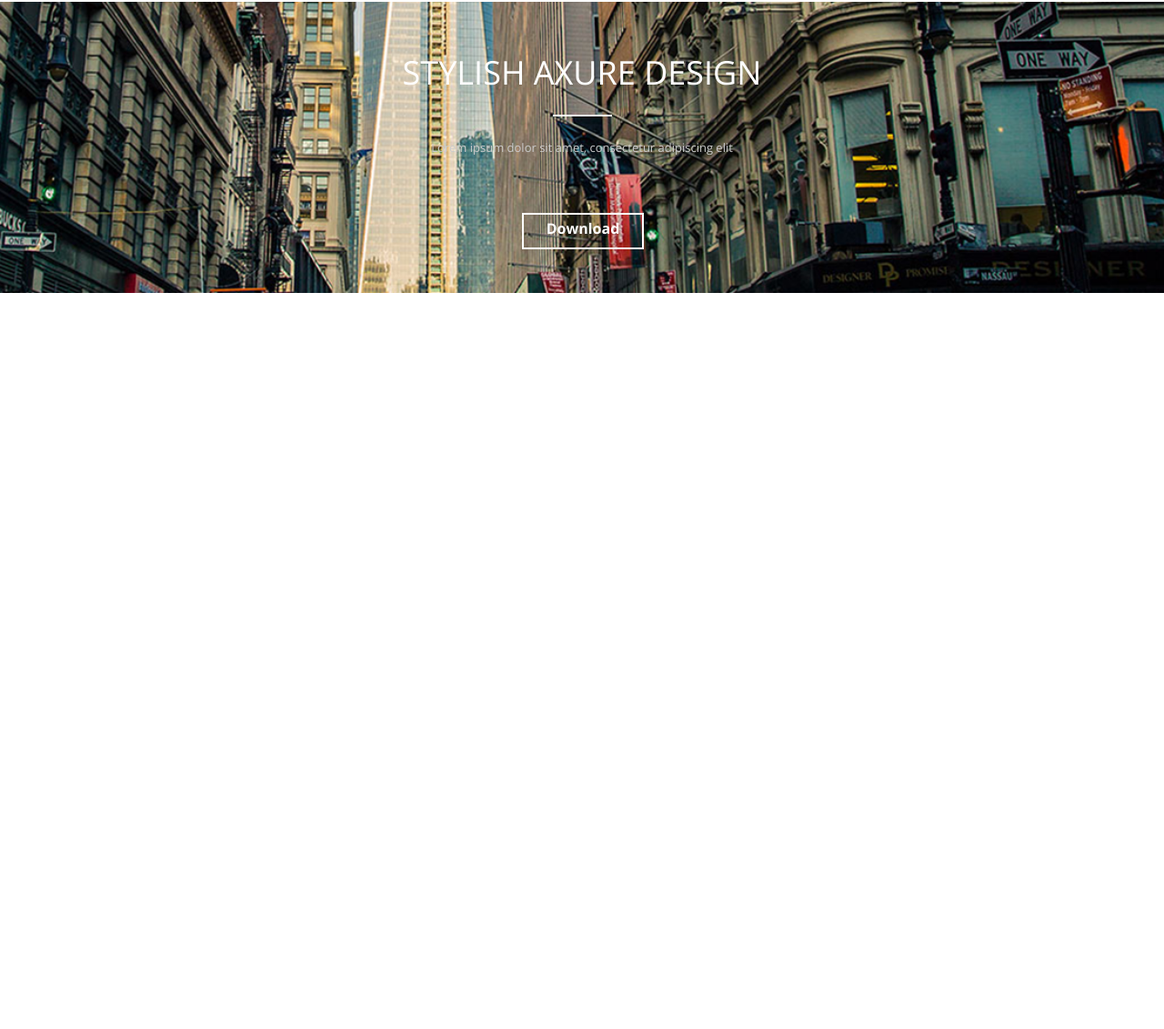
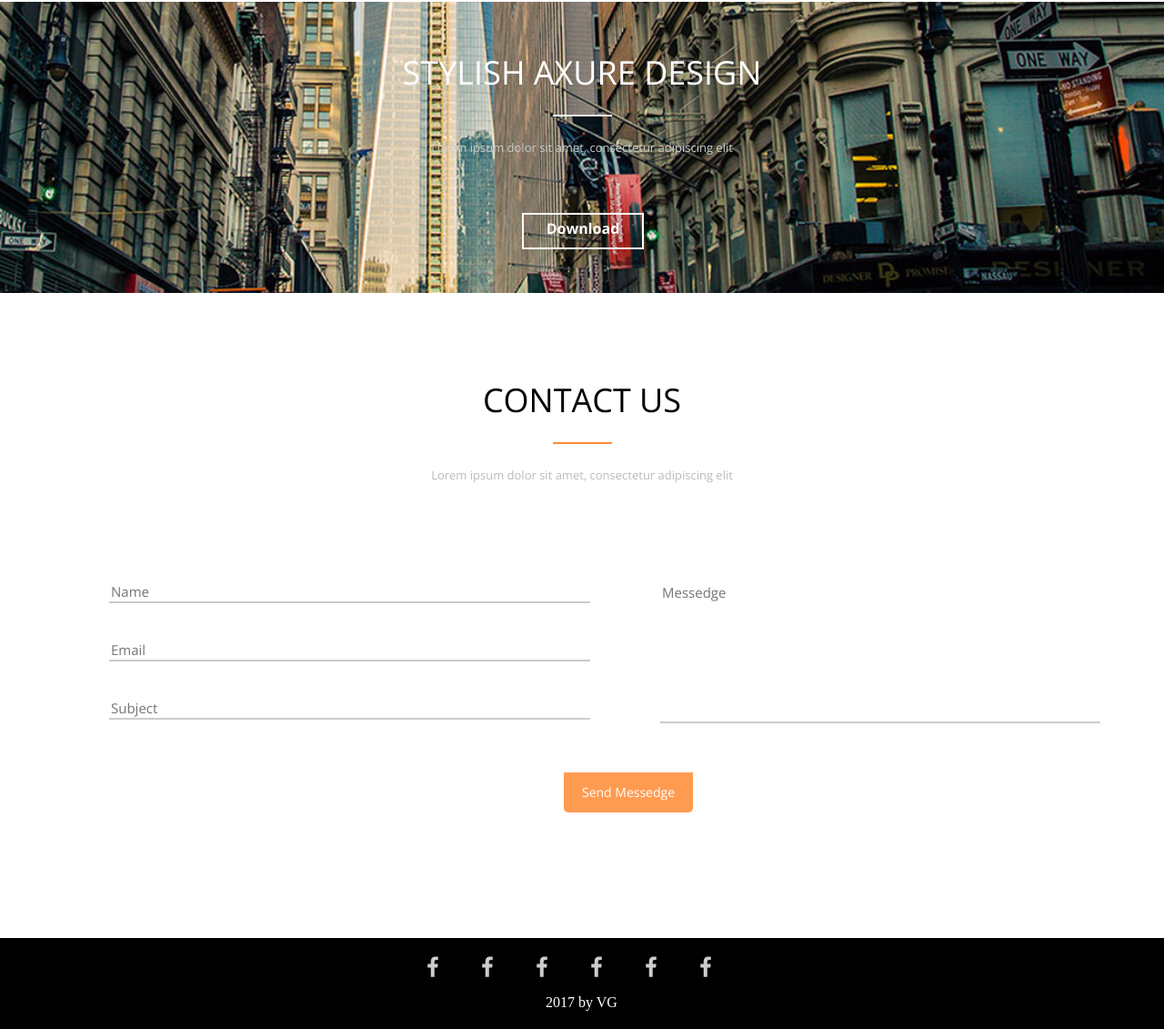
Before and after one commit to grischenko-v/axitlanding, a website: page app/index.html in a window 1280 px wide. Shown: the part 4813-5944 px from the top of the page at 91% size. Before the commit the page ends 5135 px from the top, so only its background shows below. Drawn offline with nearby package versions, Linux system fonts and the light colour scheme.

Commit message:
add contact us

```diff
--- a/app/index.html
+++ b/app/index.html
@@ -272,6 +272,37 @@
       </div>
     </article>
     </section>
+    <section class = "contact-us">
+    <article class = "container clearfix">
+       <div class = "main-title">
+      	<h1>contact us</h1>
+        <div class="orange-line"></div>
+        <p>Lorem ipsum dolor sit amet, consectetur adipiscing elit</p>
+      </div>
+      <form>
+      	<fieldset>
+      		<input type="text" name="msg_name" placeholder="Name">
+      		<input type="text" name="msg_email" placeholder="Email">
+      		<input type="text" name="msg_sunject" placeholder="Subject">
+      	</fieldset>
+      	<textarea placeholder="Messedge"></textarea>
+      	<input type="button" name = "msg_btn" value = "Send Messedge">
+      </form>
+    </article>
+    </section>
  </main>
+ <footer>
+    <article class = "container clearfix">
+ 	<div class="footer-socials">
+ 		<div class="footer-social fb"></div>
+        <div class="footer-social fb"></div>
+        <div class="footer-social fb"></div>
+        <div class="footer-social fb"></div>
+        <div class="footer-social fb"></div>
+        <div class="footer-social fb"></div>
+ 	</div>
+ 	<div class="footer-copyright">2017 by VG</div>
+ 	 </article>
+ </footer>
 </body>
 </html>
--- /dev/null
+++ b/app/scss/_contact-us.scss
@@ -0,0 +1,111 @@
+.contact-us{
+    background-color: white;
+    min-height: 609px;
+    padding-top: 100px;
+	article{
+       .main-title{
+        text-align: center;
+        width: 620px;
+        margin: 0 auto;
+        h1{
+      	  font-size: 36px;
+          text-transform: uppercase;
+        }
+        p{
+      	  color: #bbb;
+      	  font-size: 13px;
+        }
+        .orange-line{
+      	  width: 65px;
+      	  margin: 0 auto;
+      	  margin-top: 28px;
+      	  margin-bottom: 28px;
+      	  border-bottom: 2px solid rgb(255, 139, 56);
+        }
+     }
+     form{
+      margin-top: 70px;
+      position: relative;
+        fieldset{
+          float: left;
+          margin-left:50px;
+        }
+        input[type="text"]{
+          display: block;
+          -webkit-box-shadow: none !important;;
+          box-shadow: none;
+          width: 525px;
+          margin-top: 40px;
+          font-size: 15px;
+          background: transparent  !important;
+          border-top: transparent !important;
+          border-left: transparent !important;
+          border-right: transparent !important;
+          border-bottom: 2px solid #ccc !important;
+          box-shadow: none !important;
+          &:focus{
+            outline: none;
+            border-top: transparent !important;
+            border-left: transparent !important;
+            border-right: transparent !important;
+            border-bottom: 2px solid #ccc !important;
+            box-shadow: none !important;
+         }
+        }
+       input[type="button"]{
+          display: block;
+          width: 142px;
+          color:white;
+          height: 44px;
+          cursor: pointer;
+          vertical-align: middle;
+          text-align: center;
+          position: absolute;
+          top:250px;
+          left: 550px;
+          font-size: 14px;
+          border-radius: 0 0 5px 5px;
+          background: rgb(255, 155, 81) !important;
+          border-top: transparent !important;
+          border-left: transparent !important;
+          border-right: transparent !important;
+          border-bottom: 2px solid transparent !important;
+          box-shadow: none !important;
+          &:focus{
+            outline: none;
+            border-top: transparent !important;
+            border-left: transparent !important;
+            border-right: transparent !important;
+            border-bottom: 2px solid transparent !important;
+            box-shadow: none !important;
+          }
+          &:hover{
+             background-color: rgb(245, 155, 71)
+          }
+        }
+        textarea{
+          float: right;
+          width: 480px;
+          height: 150px;
+          margin-top: 40px;
+          resize: none;
+          font-size: 15px;
+          background: transparent  !important;
+          border-top: transparent !important;
+          border-left: transparent !important;
+          border-right: transparent !important;
+          border-bottom: 2px solid #ccc !important;
+          box-shadow: none !important;
+          &:focus{
+            outline: none;
+            border-top: transparent !important;
+            border-left: transparent !important;
+            border-right: transparent !important;
+            border-bottom: 2px solid #ccc !important;
+            box-shadow: none !important;
+         }
+        }
+
+     }
+	}
+}
--- /dev/null
+++ b/app/scss/_footer.scss
@@ -0,0 +1,27 @@
+footer{
+    background-color: black;
+    min-height: 80px;
+    padding-top: 20px;
+    article{
+     color:white;
+     .footer-socials{
+     	margin: 0 auto;
+        width:340px;
+       .footer-social{
+       	margin-right: 16px;
+     	background-image: url("../img/footer-social-media-icons.png");
+     	background-repeat: no-repeat;
+     	height: 40px;
+     	width: 40px;
+     	display: inline-block;
+        &:last-of-type{
+          margin-right: 0;
+        }
+       }
+     }
+     .footer-copyright{
+     	width: 80px;
+     	margin: 0 auto;
+     }
+    }
+}
--- a/app/scss/_header.scss
+++ b/app/scss/_header.scss
@@ -100,9 +100,6 @@
 		    }
 	    }
     }
-  }
-}
-
     form{
     background: white;
     color:black;
@@ -145,6 +142,7 @@ form{
       border-bottom: 2px solid #ccc !important;
       box-shadow: none !important;
       &:focus{
+        outline: none;
         border-top: transparent !important;
         border-left: transparent !important;
         border-right: transparent !important;
@@ -170,6 +168,7 @@ form{
       border-bottom: 2px solid transparent !important;
       box-shadow: none !important;
       &:focus{
+         outline: none;
          border-top: transparent !important;
          border-left: transparent !important;
          border-right: transparent !important;
@@ -181,3 +180,5 @@ form{
       }
     }
    }
+  }
+}
--- a/app/scss/main.scss
+++ b/app/scss/main.scss
@@ -11,6 +11,8 @@
 @import "pricing";
 @import "reviews";
 @import "design";
+@import "contact-us";
+@import "footer";
 
 *{
 	font-family: 'Open Sans', sans-serif;
```
Also changed, not shown: app/css/main.css, app/img/footer-social-media-icons.png (added). Lines whose indentation alone changed are shown as unchanged.
